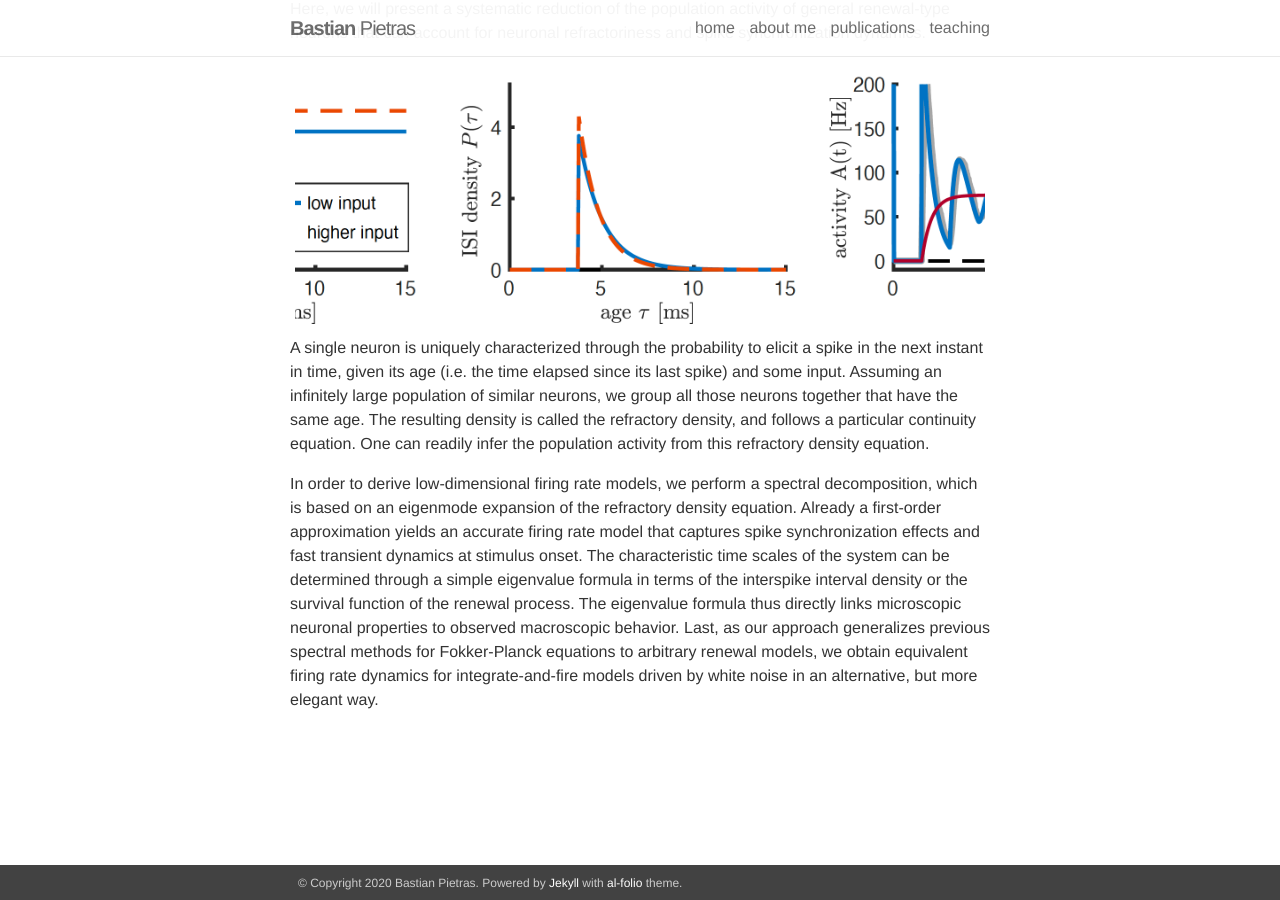
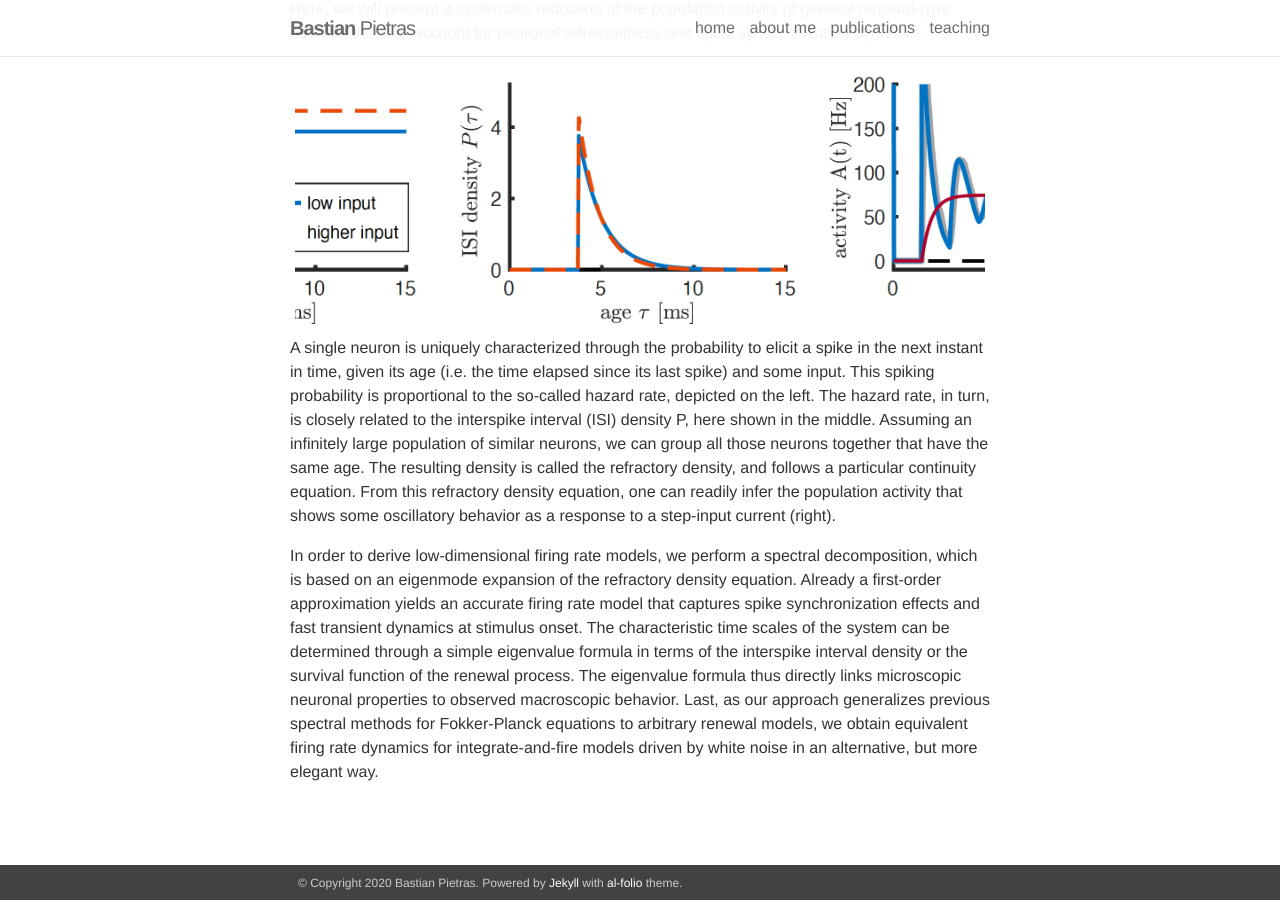
Before and after one commit to BastianPietras/bastianpietras.github.io, a Jekyll site: the page built from _projects/2spectral_decomp.markdown, in a window 1280 px wide and 900 px high, scrolled down 745 px. Built offline with Jekyll 4.4.1, drawn with Linux system fonts in a browser that asks for light colours.

Commit message:
Update 2spectral_decomp.markdown

```diff
--- a/_projects/2spectral_decomp.markdown
+++ b/_projects/2spectral_decomp.markdown
@@ -30,9 +30,11 @@ Here, we will present a systematic reduction of the population activity of gener
     <img class="col three left" src="{{ site.baseurl }}//assets/img/PAR_network.png" alt="" title="overview" width="800px" height="auto">
 </div>
 A single neuron is uniquely characterized through the probability to elicit a spike in the next instant in time, given its age (i.e. the time elapsed since its last spike) and some input.
-Assuming an infinitely large population of similar neurons, we group all those neurons together that have the same age.
+This spiking probability is proportional to the so-called hazard rate, depicted on the left.
+The hazard rate, in turn, is closely related to the interspike interval (ISI) density P, here shown in the middle.
+Assuming an infinitely large population of similar neurons, we can group all those neurons together that have the same age.
 The resulting density is called the refractory density, and follows a particular continuity equation.
-One can readily infer the population activity from this refractory density equation.
+From this refractory density equation, one can readily infer the population activity that shows some oscillatory behavior as a response to a step-input current (right).
 
 In order to derive low-dimensional firing rate models, we perform a spectral decomposition, which is based on an eigenmode expansion of the refractory density equation.
 Already a first-order approximation yields an accurate firing rate model that captures spike synchronization effects and fast transient dynamics at stimulus onset. The characteristic time scales of the system can be determined through a simple eigenvalue formula in terms of the interspike interval density or the survival function of the renewal process. The eigenvalue formula thus directly links microscopic neuronal properties to observed macroscopic behavior.
```
